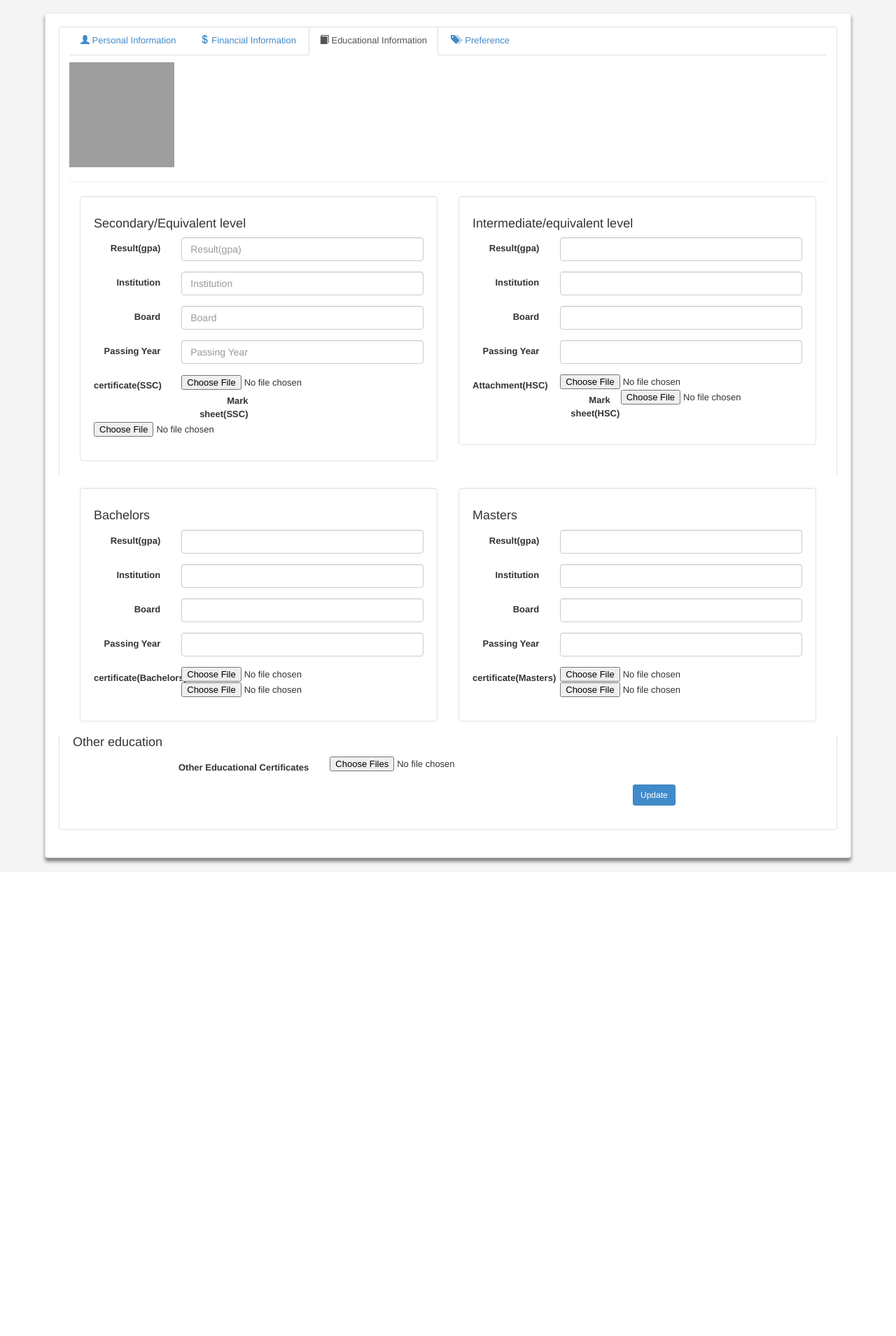
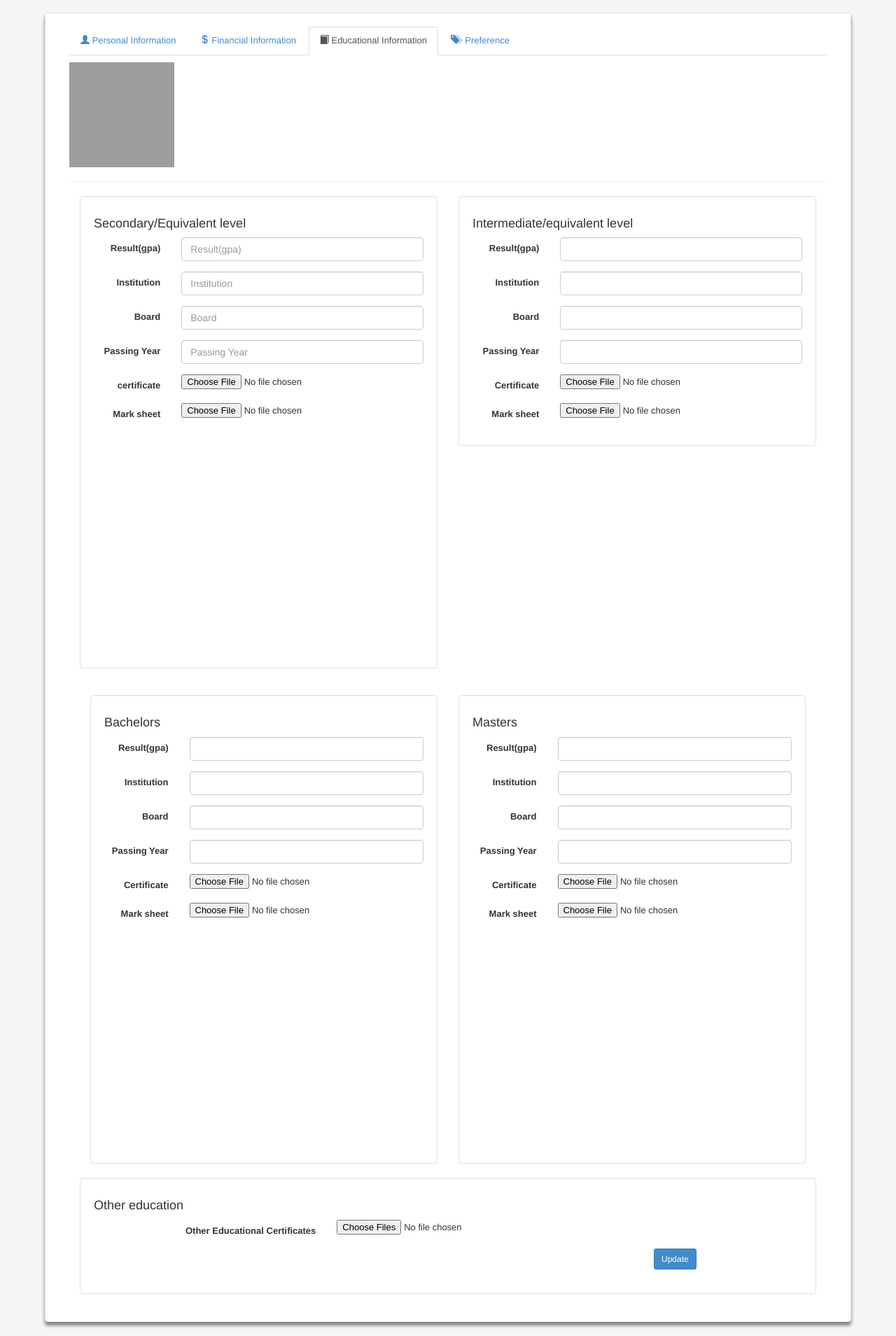
Before and after one commit to zakir224/eges, a CodeIgniter app: the page made by application/views/educational_info.php in a window 1280 px wide. Shown: the part 79-1988 px from the top of the page at 70% size. Before the commit the page ends 1315 px from the top, so only its background shows below. Run offline with CodeIgniter, Linux system fonts and the light colour scheme; data that the repository does not hold is empty; grey boxes are pictures that could not be loaded.

Commit message:
div alignment corrected in education information

```diff
--- a/application/views/educational_info.php
+++ b/application/views/educational_info.php
@@ -43,9 +43,11 @@
                     <?php } ?>
                     <h3 style="display: inline;"><?php echo $applicant['first_name']." ".$applicant['last_name']?></h3>
                     <hr>
-                    <div class="col-lg-6">
+
+
+                    <div class="col-lg-6" >
                         <input type="hidden" name="applicant_id" value="<?php echo $educational['applicant_id']; ?>">
-                        <div class="well" style="background: #ffffff">
+                        <div class="well" style="background: #ffffff;height: 675px;">
                             <h4>Secondary/Equivalent level</h4>
                             <div class="form-group">
                                 <label for="inputEmail" class="col-lg-3 control-label">Result(gpa)</label>
@@ -67,38 +69,32 @@
                                     <input type="text" class="form-control" name="ssc_board" id="inputEmail" value="<?php echo $educational['ssc_board']; ?>" placeholder="Board">
                                 </div>
                             </div>
+
                             <div class="form-group">
                                 <label for="inputEmail" class="col-lg-3 control-label">Passing Year</label>
                                 <div class="col-lg-9">
                                     <input type="text" class="form-control" name="ssc_passing_year" id="inputEmail" value="<?php echo $educational['ssc_passing_year']; ?>" placeholder="Passing Year">
                                 </div>
                             </div>
+
                             <div class="form-group">
-                                <label for="inputEmail" class="col-lg-3 control-label">certificate(SSC)</label>
-
-                                <div class="col-lg-9">
+                                <label for="inputEmail" class="col-lg-3 control-label">certificate</label>
                                     <div class="col-lg-9">
                                         <?php if($educational['ssc_certificate']) {?>
-                                            <a href="<?php echo base_url('/images')."/".$educational['applicant_id']."/".$educational['ssc_certificate'];?>"><img src="<?php echo base_url('/images')."/".$educational['applicant_id']."/".$educational['ssc_certificate'];?>"
-                                                                                                                                               width="150" height="150" style="margin-top: 10px; padding: 5px;background: lightgray"></a>
+                                            <a href="<?php echo base_url('/images')."/".$educational['applicant_id']."/".$educational['ssc_certificate'];?>"><img src="<?php echo base_url('/images')."/".$educational['applicant_id']."/".$educational['ssc_certificate'];?>" width="150" height="150" style="margin-top: 10px; padding: 5px;background: lightgray"></a>
                                         <?php }?>
-
+                                    <input type="file" name="ssc_certificate">
                                     </div>
-                                    <input type="file" name="ssc_certificate">
-
                              </div>
 
-                                <label for="inputEmail" class="col-lg-3 control-label">Mark sheet(SSC)</label>
-                                <div class="col-lg-9">
+                            <div class="form-group">
+                                <label for="inputEmail" class="col-lg-3 control-label">Mark sheet</label>
                                     <div class="col-lg-9">
                                         <?php if($educational['ssc_marksheet']) {?>
                                             <a href="<?php echo base_url('/images')."/".$educational['applicant_id']."/".$educational['ssc_marksheet'];?>"><img src="<?php echo base_url('/images')."/".$educational['applicant_id']."/".$educational['ssc_marksheet'];?>"
                                                                                                                                                                   width="150" height="150" style="margin-top: 10px; padding: 5px;background: lightgray"></a>
                                         <?php }?>
-
-                                    </div>
                                     <input type="file" name="ssc_marksheet">
-
                                     </div>
                             </div>
                         </div>
@@ -135,7 +131,7 @@
                                 </div>
                             </div>
                             <div class="form-group">
-                                <label for="inputEmail" class="col-lg-3 control-label">Attachment(HSC)</label>
+                                <label for="inputEmail" class="col-lg-3 control-label">Certificate</label>
 
                                 <div class="col-lg-9">
                                     <?php if($educational['hsc_certificate']) {?>
@@ -144,31 +140,31 @@
                                     <?php }?>
                                     <input type="file" name="hsc_certificate">
                                 </div>
+                                </div>
 
 
-                                <div class="col-lg-9">
-                                    <label for="inputEmail" class="col-lg-3 control-label">Mark sheet(HSC)</label>
+                                <div class="form-group">
+                                    <label for="inputEmail" class="col-lg-3 control-label">Mark sheet</label>
                                     <div class="col-lg-9">
                                         <?php if($educational['hsc_marksheet']) {?>
                                             <a href="<?php echo base_url('/images')."/".$educational['applicant_id']."/".$educational['hsc_marksheet'];?>"><img src="<?php echo base_url('/images')."/".$educational['applicant_id']."/".$educational['hsc_marksheet'];?>"
                                                                                                                                                                   width="150" height="150" style="margin-top: 10px; padding: 5px;background: lightgray"></a>
                                         <?php }?>
 
-                                    </div>
+
                                     <input type="file" name="hsc_marksheet">
-
                                     </div>
                                 </div>
                             </div>
                         </div>
 
-                </div>
+
                 <div class="col-lg-12" style="background: #ffffff">
 
 
                     <div class="col-lg-6">
                         &nbsp;
-                        <div class="well" style="background: #ffffff">
+                        <div class="well" style="background: #ffffff;height: 670px;">
                             <h4>Bachelors</h4>
                             <div class="form-group">
                                 <label for="inputEmail" class="col-lg-3 control-label">Result(gpa)</label>
@@ -190,14 +186,16 @@
                                     <input type="text" class="form-control" name="b_subject" id="inputEmail" placeholder="" value="<?php echo $educational['b_subject']; ?>">
                                 </div>
                             </div>
+
                             <div class="form-group">
                                 <label for="inputEmail" class="col-lg-3 control-label">Passing Year</label>
                                 <div class="col-lg-9">
                                     <input type="text" class="form-control" name="b_passing_year" id="inputEmail" placeholder="" value="<?php echo $educational['b_passing_year']; ?>">
                                 </div>
                             </div>
+
                             <div class="form-group">
-                                <label for="inputEmail" class="col-lg-3 control-label">certificate(Bachelors)</label>
+                                <label for="inputEmail" class="col-lg-3 control-label">Certificate</label>
 
                                 <div class="col-lg-9">
                                     <?php if($educational['b_certificate']) {?>
@@ -206,15 +204,17 @@
                                     <?php }?>
                                     <input type="file" name="b_certificate">
                                 </div>
+                            </div>
 
+                            <div class="form-group">
+                                <label for="inputEmail" class="col-lg-3 control-label">Mark sheet</label>
                                 <div class="col-lg-9">
-                                    <div class="col-lg-9">
-                                        <?php if($educational['b_marksheet']) {?>
-                                            <a href="<?php echo base_url('/images')."/".$educational['applicant_id']."/".$educational['b_marksheet'];?>"><img src="<?php echo base_url('/images')."/".$educational['applicant_id']."/".$educational['b_marksheet'];?>"
-                                                                                                                                                                  width="150" height="150" style="margin-top: 10px; padding: 5px;background: lightgray"></a>
-                                        <?php }?>
-
-                                    </div>
+                                    <?php if ($educational['b_marksheet']) { ?>
+                                        <a href="<?php echo base_url('/images') . "/" . $educational['applicant_id'] . "/" . $educational['b_marksheet']; ?>"><img
+                                                src="<?php echo base_url('/images') . "/" . $educational['applicant_id'] . "/" . $educational['b_marksheet']; ?>"
+                                                width="150" height="150"
+                                                style="margin-top: 10px; padding: 5px;background: lightgray"></a>
+                                    <?php } ?>
                                     <input type="file" name="b_marksheet">
 
                                 </div>
@@ -224,7 +224,7 @@
 
                     <div class="col-lg-6">
                         &nbsp;
-                        <div class="well" style="background: #ffffff">
+                        <div class="well" style="background: #ffffff;height: 670px;">
                             <h4>Masters</h4>
                             <div class="form-group">
                                 <label for="inputEmail" class="col-lg-3 control-label">Result(gpa)</label>
@@ -253,7 +253,7 @@
                                 </div>
                             </div>
                             <div class="form-group">
-                                <label for="inputEmail" class="col-lg-3 control-label">certificate(Masters)</label>
+                                <label for="inputEmail" class="col-lg-3 control-label">Certificate</label>
 
                                 <div class="col-lg-9">
                                     <?php if($educational['m_certificate']) {?>
@@ -262,15 +262,17 @@
                                     <?php }?>
                                     <input type="file" name="m_certificate">
                                 </div>
+                                </div>
 
-                                <div class="col-lg-9">
+                            <div class="form-group">
+                                <label for="inputEmail" class="col-lg-3 control-label">Mark sheet</label>
                                     <div class="col-lg-9">
                                         <?php if($educational['m_marksheet']) {?>
                                             <a href="<?php echo base_url('/images')."/".$educational['applicant_id']."/".$educational['m_marksheet'];?>"><img src="<?php echo base_url('/images')."/".$educational['applicant_id']."/".$educational['m_marksheet'];?>"
                                                                                                                                                                   width="150" height="150" style="margin-top: 10px; padding: 5px;background: lightgray"></a>
                                         <?php }?>
 
-                                    </div>
+
                                     <input type="file" name="m_marksheet">
 
                                 </div>
@@ -280,7 +282,12 @@
                     </div>
 
                 </div>
+
+
+     <div class="col-lg-12">
          <div class="well" style="background: #ffffff">
+<!---->
+<!--            <div class="well" style="background: #ffffff">-->
                 <h4>Other education</h4>
 
                 <!--                    <div class="form-group">-->
@@ -307,8 +314,6 @@
                     </div>
                 </div>
          </div>
-
-
             </div>
         </form>
     </div>
```
Lines whose indentation alone changed are shown as unchanged.
